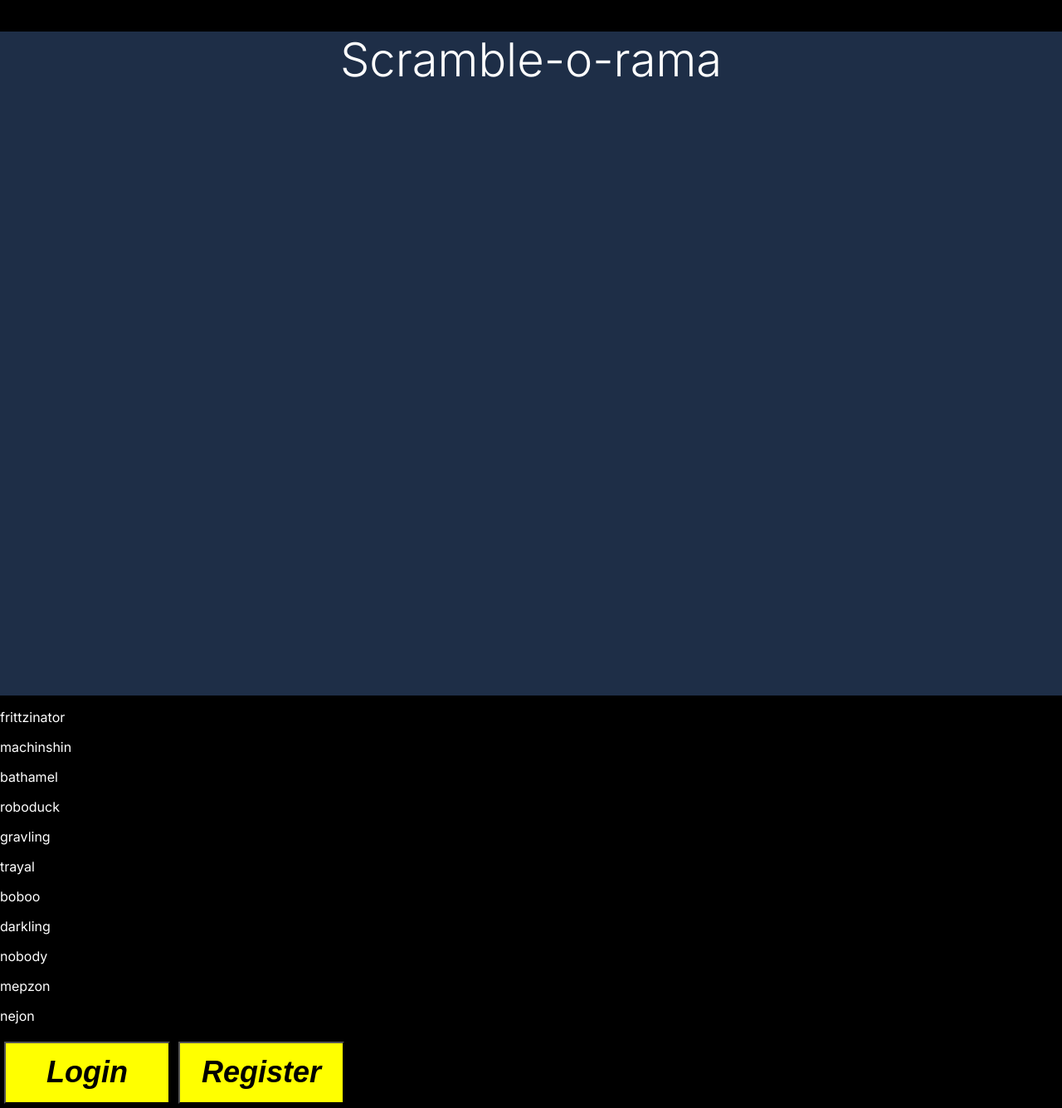
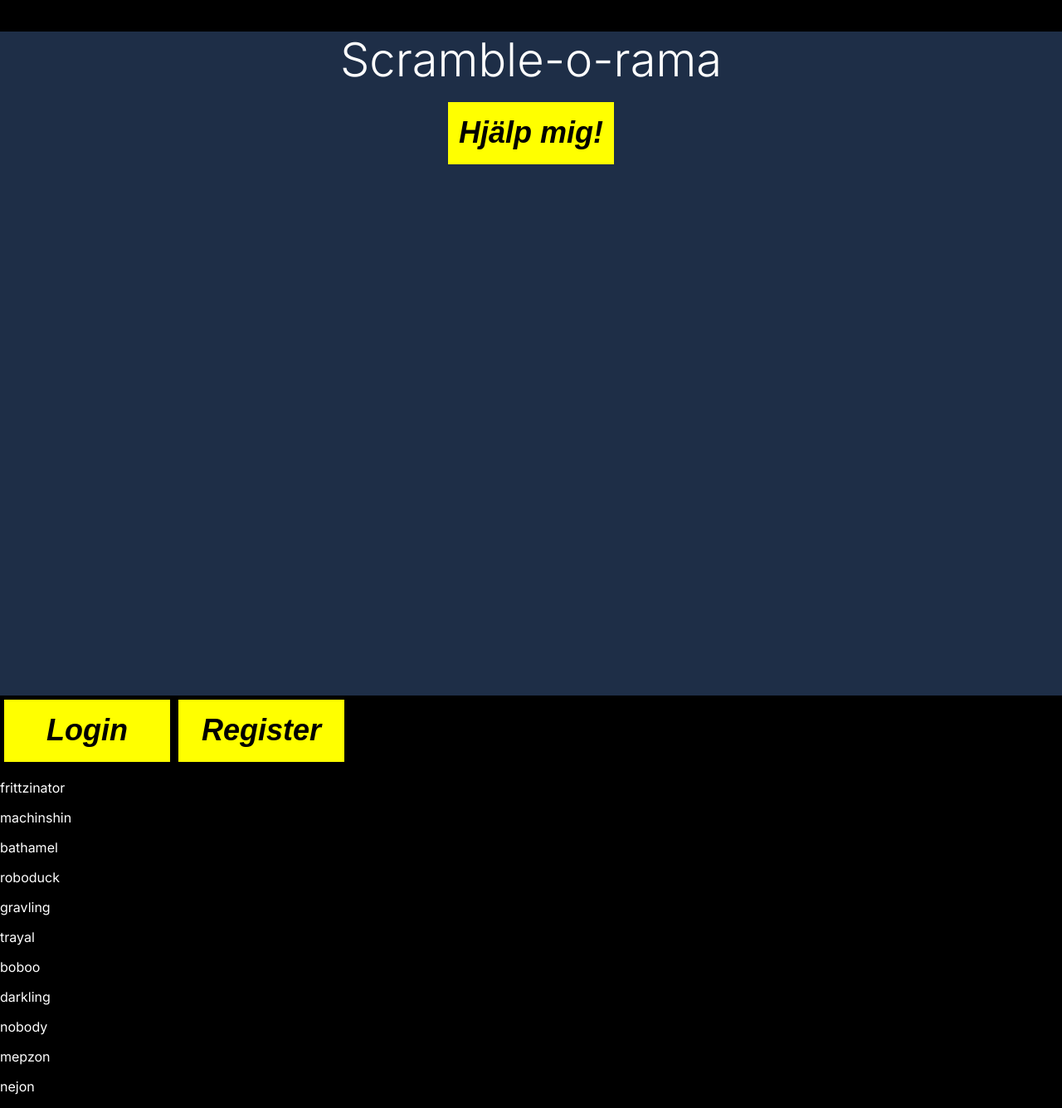
Before and after one commit to fredrikoller/scramble-ramble, a Next.js app in the folder frontend/: page / in a window 1280 px wide. Shown: the whole page at 83% size. Built offline with nearby package versions, Linux system fonts and the light colour scheme.

Commit message:
update components

```diff
--- a/frontend/src/app/page.tsx
+++ b/frontend/src/app/page.tsx
@@ -1,7 +1,21 @@
 "use client";
-import { Button, Hero } from "@/components";
+import { Button, HandleContainer, Hero } from "@/components";
 
 export default function Home() {
+  const data = [
+    { id: 1, handle: "frittzinator" },
+    { id: 2, handle: "machinshin" },
+    { id: 3, handle: "bathamel" },
+    { id: 4, handle: "roboduck" },
+    { id: 5, handle: "gravling" },
+    { id: 6, handle: "trayal" },
+    { id: 7, handle: "boboo" },
+    { id: 8, handle: "darkling" },
+    { id: 9, handle: "nobody" },
+    { id: 10, handle: "mepzon" },
+    { id: 11, handle: "nejon" },
+  ];
+
   const handleLoginClick = () => {
     console.log("clicked login");
   };
@@ -13,7 +27,6 @@ export default function Home() {
   return (
     <main className="">
       <Hero />
-      <div>
       <Button
         text="Login"
         onClick={handleLoginClick}
@@ -24,7 +37,9 @@ export default function Home() {
         onClick={handleRegisterClick}
         classes="button hover:bg-blue-700 hover:"
       />
-      </div>
+      {data.map((item) => (
+        <HandleContainer key={item.id} userHandle={item.handle} />
+      ))}
     </main>
   );
 }
--- a/frontend/src/components/Button/Button.css
+++ b/frontend/src/components/Button/Button.css
@@ -7,4 +7,10 @@
     font-weight: 600;
     font-style: italic;
     margin: 5px;
+    border-style: none;
   }
+
+.button:hover {
+    background-color: blueviolet;
+    color: white;
+}
--- a/frontend/src/components/Hero/Hero.tsx
+++ b/frontend/src/components/Hero/Hero.tsx
@@ -1,19 +1,5 @@
+import { Button } from "../Button/Button";
 import "./Hero.css";
-import { HandleContainer } from "../HandleContainer/HandleContainer";
-
-const data = [
-  { id: 1, handle: "frittzinator" },
-  { id: 2, handle: "machinshin" },
-  { id: 3, handle: "bathamel" },
-  { id: 4, handle: "roboduck" },
-  { id: 5, handle: "gravling" },
-  { id: 6, handle: "trayal" },
-  { id: 7, handle: "boboo" },
-  { id: 8, handle: "darkling" },
-  { id: 9, handle: "nobody" },
-  { id: 10, handle: "mepzon" },
-  { id: 11, handle: "nejon" },
-];
 
 export const Hero = () => {
   return (
@@ -22,10 +8,8 @@ export const Hero = () => {
         <div className="hero-text-container">
           <h1 className="hero-text">Scramble-o-rama</h1>
         </div>
+        <Button classes={"button"} text="Hjälp mig!" onClick={() => {console.log("Snälla!")}}></Button>
       </div>
-      {data.map((item) => (
-        <HandleContainer key={item.id} userHandle={item.handle} />
-      ))}
     </div>
   );
 };
```
Lines whose indentation alone changed are shown as unchanged.
